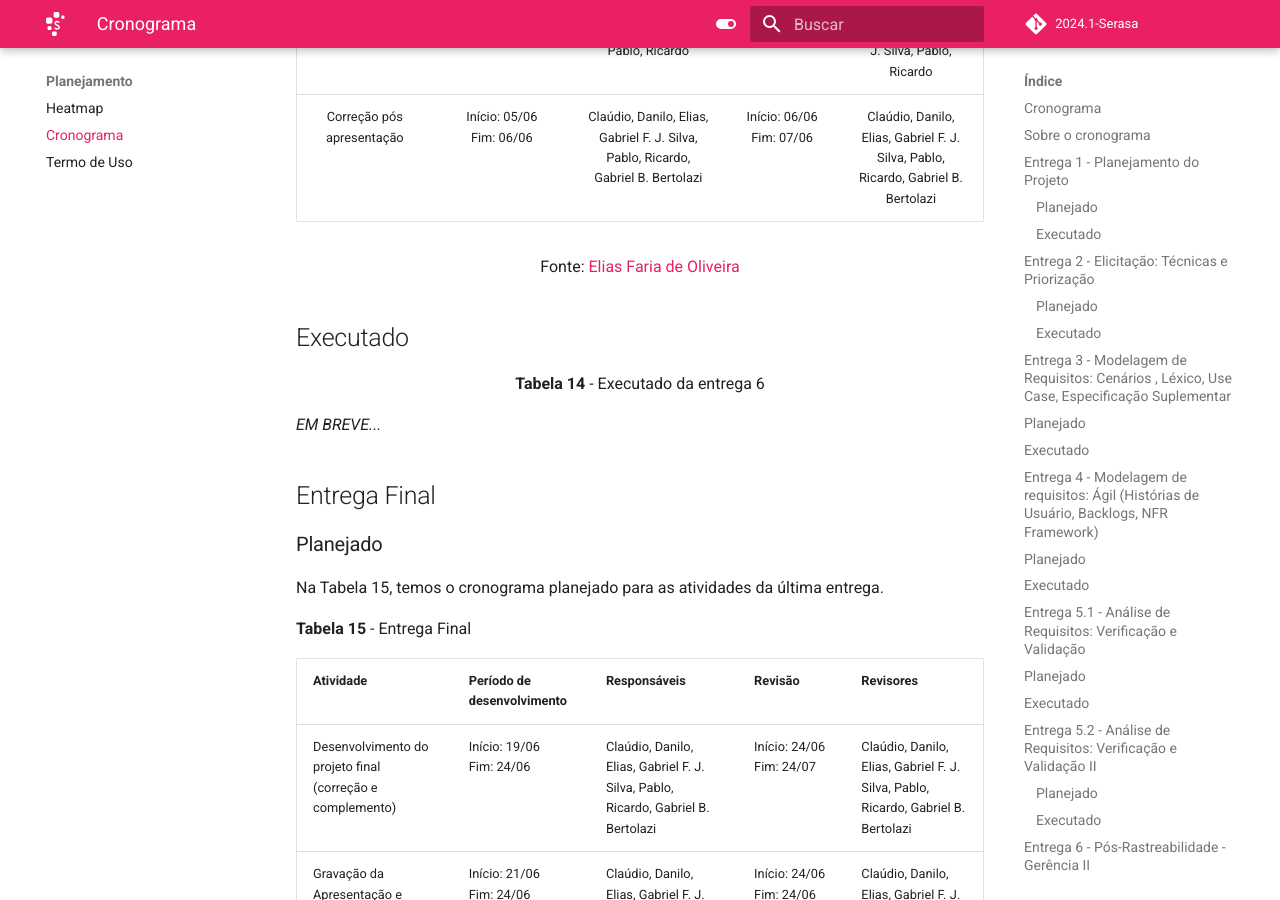
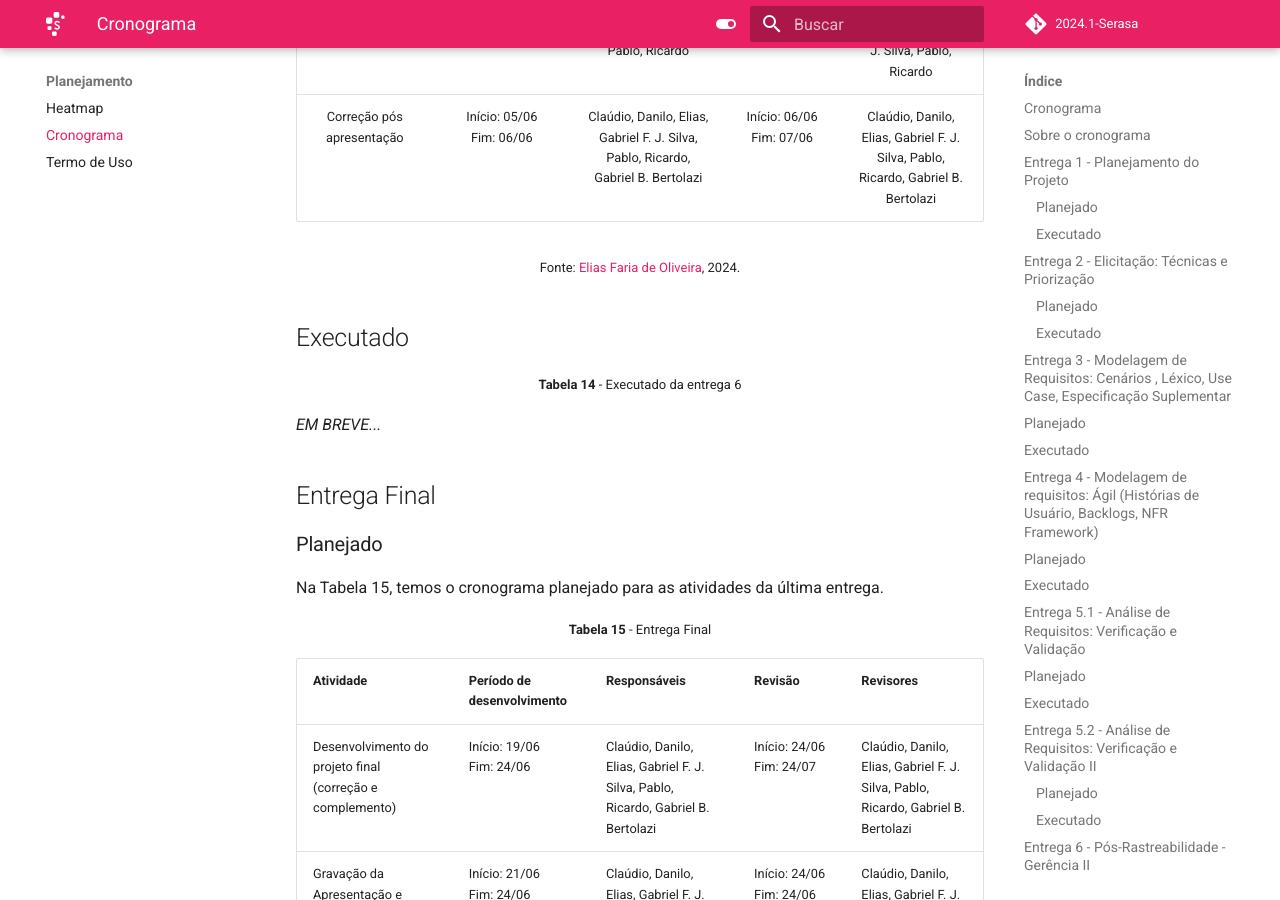
Before and after one commit to Requisitos-de-Software/2024.1-Serasa, an MkDocs documentation site: the page built from docs/planejamento/cronograma.md, in a window 1280 px wide and 900 px high, scrolled down 8509 px. Built offline with MkDocs 1.6.1 and Material for MkDocs 9.7.7, drawn with Linux system fonts in a browser that asks for light colours; comment, search, counter and statistics services are not loaded.

Commit message:
Conserta referenciamento.

```diff
--- a/docs/planejamento/cronograma.md
+++ b/docs/planejamento/cronograma.md
@@ -10,9 +10,9 @@ O cronograma tem como objetivo organizar todas as tarefas que devem ser realizad
 
 Na Tabela 1, tem-se o planejado para todas as atividades previstas da primeira entrega.
 
-<p style = "text-align: center;">
+<font size="2"><p style = "text-align: center;">
     <b>Tabela 1</b> - Planejamento do Projeto
-</p>
+</p></font>
 
 | Atividade | Período de desenvolvimento | Responsáveis | Revisão | Revisores |
 | --- | --- | --- | --- | --- |
@@ -29,25 +29,27 @@ Na Tabela 1, tem-se o planejado para todas as atividades previstas da primeira e
 | Implementar Git Page | Início: 18/03   <br>Fim: 25/03 | Danilo | Início: 25/03 Fim: 27/03 | Pablo |
 | Correção pós apresentação | Início: 02/04  <br>Fim: 04/04 | Claúdio, Danilo, Elias, Gabriel F. J. Silva, Pablo, Ricardo, Gabriel B. Bertolazi | Início: 04/04  <br>Fim: 06/04 | Claúdio, Danilo, Elias, Gabriel F. J. Silva, Pablo, Ricardo, Gabriel B. Bertolazi |
 
-Fonte: [Pablo S. Costa](https://github.com/pabloheika), 2024.
+<font size="2"><p style="text-align: center">Fonte: [Pablo S. Costa](https://github.com/pabloheika), 2024.</p></font>
 
 ### Executado
 
 Na Tabela 2, está o cronograma executado nas atividades da primeira entrega.
 
-**Tabela 2** - Planejamento do Projeto
+<font size="2"><p style = "text-align: center;">
+    <b>Tabela 2</b> - Planejamento do Projeto
+</p></font>
 
 EM BREVE….
 
-Fonte: [Pablo S. Costa](https://github.com/pabloheika), 2024.
+<font size="2"><p style="text-align: center">Fonte: [Pablo S. Costa](https://github.com/pabloheika), 2024.</p></font>
 
 ## Entrega 2 - Elicitação: Técnicas e Priorização
 
 ### Planejado
 
-<p style = "text-align: center;">
+<font size="2"><p style = "text-align: center;">
     <b>Tabela 3</b> - Planejamento da entrega 2
-</p>
+</p></font>
 
 | Atividade | Período de desenvolvimento | Responsáveis | Revisão | Revisores |
 | --- | --- | --- | --- | --- |
@@ -65,7 +67,7 @@ Fonte: [Pablo S. Costa](https://github.com/pabloheika), 2024.
 | Gravação da apresentação | Início: 16/04    <br>Fim: 17/04 | Cláudio, Danilo, Elias, Gabriel B. Bertolazi, Gabriel F. J. Silva, Pablo, Ricardo | Início: 17/04 <br>Fim: 17/04 | Cláudio, Danilo, Elias, Gabriel B. Bertolazi, Gabriel F. J. Silva, Pablo, Ricardo |
 | Correções pós apresentação | Início: 18/04  <br>Fim: 19/04 | Cláudio, Danilo, Elias, Gabriel B. Bertolazi, Gabriel F. J. Silva, Pablo, Ricardo | Início: 19/04 <br>Fim: 19/04 | Cláudio, Danilo, Elias, Gabriel B. Bertolazi, Gabriel F. J. Silva, Pablo, Ricardo |
 
-Fonte: [Gabriel F. J. Silva](https://github.com/MMcLovin), 2024.
+<font size="2"><p style="text-align: center">Fonte: [Gabriel F. J. Silva](https://github.com/MMcLovin), 2024.</p></font>
 
 ### Executado
 
@@ -75,9 +77,9 @@ Fonte: [Gabriel F. J. Silva](https://github.com/MMcLovin), 2024.
 
 ## Planejado
 
-<p style = "text-align: center;">
+<font size="2"><p style = "text-align: center;">
     <b>Tabela 5</b> - Planejamento da entrega 3
-</p>
+</p></font>
 
 | Atividade | Período de desenvolvimento | Responsáveis | Revisão | Revisores |
 | :---: | :---: | :---: | :---: | :---: |
@@ -89,13 +91,13 @@ Fonte: [Gabriel F. J. Silva](https://github.com/MMcLovin), 2024.
 | Gravação da Apresentação e  Entrega | Início: 03/05 Fim: 04/05  | Cláudio, Danilo, Elias, Gabriel B. Bertolazi, Gabriel F. J. Silva, Pablo, Ricardo | Início: 04/05 Fim: 04/05  | Cláudio, Danilo, Elias, Gabriel B. Bertolazi, Gabriel F. J. Silva, Pablo, Ricardo |
 | Corrreção pós apresentação | Início: 07/05 Fim: 08/05 | Claúdio, Danilo, Elias, Gabriel F. J. Silva, Pablo, Ricardo, Gabriel B.Bertolazi | Início: 08/05 Fim: 08/05 | Claúdio, Danilo, Elias, Gabriel F. J. Silva, Pablo, Ricardo, Gabriel B. Bertolazi |
 
-Fonte: [Elias Faria de Oliveira](https://github.com/EliasOliver21), 2024.
+<font size="2"><p style="text-align: center">Fonte: [Elias Faria de Oliveira](https://github.com/EliasOliver21), 2024.</p></font>
 
 ## Executado
 
-<p style = "text-align: center;">
+<font size="2"><p style = "text-align: center;">
     <b>Tabela 6</b> - Executado da entrega 3
-</p>
+</p></font>
 
 *EM BREVE...*
 
@@ -103,9 +105,10 @@ Fonte: [Elias Faria de Oliveira](https://github.com/EliasOliver21), 2024.
 ## Entrega 4 - Modelagem de requisitos: Ágil (Histórias de Usuário, Backlogs, NFR Framework)
 
 ## Planejado
-<p style = "text-align: center;">
+
+<font size="2"><p style = "text-align: center;">
     <b>Tabela 7</b> - Planejamento da entrega 4
-</p>
+</p></font>
 
 | Atividade | Período de desenvolvimento | Responsáveis | Revisão | Revisores |
 | --- | --- | --- | --- | --- |
@@ -118,21 +121,23 @@ Fonte: [Elias Faria de Oliveira](https://github.com/EliasOliver21), 2024.
 | Gravação de apresentação | Início: 12/05 Fim: 13/05 | Claúdio, Danilo, Elias, Gabriel F. J. Silva, Pablo, Ricardo, Gabriel B. Bertolazi | Início: 13/05 Fim: 13/05 |  Claúdio, Danilo, Elias, Gabriel F. J. Silva, Pablo, Ricardo, Gabriel B. Bertolazi |
 | Corrreção pós apresentação | Início: 14/05 Fim: 17/05 | Claúdio, Danilo, Elias, Gabriel F. J. Silva, Pablo, Ricardo, Gabriel B.Bertolazi | Início: 17/05 Fim: 21/05 | Claúdio, Danilo, Elias, Gabriel F. J. Silva, Pablo, Ricardo, Gabriel B. Bertolazi |
 
-Fonte: [Gabriel B. Bertolazi](https://github.com/Bertolazi), 2024.
+<font size="2"><p style="text-align: center">Fonte: [Gabriel B. Bertolazi](https://github.com/Bertolazi), 2024.</p></font>
 
 ## Executado
-<p style = "text-align: center;">
+
+<font size="2"><p style = "text-align: center;">
     <b>Tabela 8</b> - Executado da entrega 4
-</p>
+</p></font>
 
 *EM BREVE...*
 
 ## Entrega 5.1 - Análise de Requisitos: Verificação e Validação
 
 ## Planejado
-<p style = "text-align: center;">
+
+<font size="2"><p style = "text-align: center;">
     <b>Tabela 9</b> - Planejado da entrega 5.1
-</p>
+</p></font>
 
 | Atividade | Período de desenvolvimento | Responsáveis | Revisão | Revisores |
 | --- | --- | --- | --- | --- |
@@ -142,12 +147,12 @@ Fonte: [Gabriel B. Bertolazi](https://github.com/Bertolazi), 2024.
 | Gravação da entrega | Início: 20/05 Fim: 21/05 | Claúdio, Danilo, Elias, Gabriel F. J. Silva, Pablo, Ricardo, Gabriel B. Bertolazi | Início: 21/05 Fim: 22/05 | Claúdio, Danilo, Elias, Gabriel F. J. Silva, Pablo, Ricardo, Gabriel B. Bertolazi |
 | Revisão pós avaliação | Início: 23/05 Fim: 28/05 |Claúdio, Danilo, Elias, Gabriel F. J. Silva, Pablo, Ricardo, Gabriel B. Bertolazi| Início: 28/05 Fim: 30/05 |Claúdio, Danilo, Elias, Gabriel F. J. Silva, Pablo, Ricardo, Gabriel B. Bertolazi|
 
-Fonte: [Gabriel B. Bertolazi](https://github.com/Bertolazi), 2024.
+<font size="2"><p style="text-align: center">Fonte: [Gabriel B. Bertolazi](https://github.com/Bertolazi), 2024.</p></font>
 
 ## Executado
-<p style = "text-align: center;">
+<font size="2"><p style = "text-align: center;">
     <b>Tabela 10</b> - Executado da entrega 5.1
-</p>
+</p></font>
 
 *EM BREVE...*
 
@@ -155,9 +160,9 @@ Fonte: [Gabriel B. Bertolazi](https://github.com/Bertolazi), 2024.
 
 ### Planejado
 
-<p style = "text-align: center;">
+<font size="2"><p style = "text-align: center;">
     <b>Tabela 11</b> - Planejamento da entrega 5.2
-</p>
+</p></font>
 
 | Atividade | Período de desenvolvimento | Responsáveis | Revisão | Revisores |
 | --- | --- | --- | --- | --- |
@@ -168,7 +173,7 @@ Fonte: [Gabriel B. Bertolazi](https://github.com/Bertolazi), 2024.
 | Gravação da apresentação | Início: 15/06    <br>Fim: 16/16 | Cláudio, Danilo, Elias, Gabriel B. Bertolazi, Gabriel F. J. Silva, Pablo, Ricardo | Início: 17/06 <br>Fim: 17/06 | Cláudio, Danilo, Elias, Gabriel B. Bertolazi, Gabriel F. J. Silva, Pablo, Ricardo |
 | Correções pós apresentação | Início: 19/06  <br>Fim: 19/06 | Cláudio, Danilo, Elias, Gabriel B. Bertolazi, Gabriel F. J. Silva, Pablo, Ricardo | Início: 16/06 <br>Fim: 19/06 | Cláudio, Danilo, Elias, Gabriel B. Bertolazi, Gabriel F. J. Silva, Pablo, Ricardo |
 
-Fonte: [Gabriel F. J. Silva](https://github.com/MMcLovin), 2024.
+<font size="2"><p style="text-align: center">Fonte: [Gabriel F. J. Silva](https://github.com/MMcLovin), 2024.</p></font>
 
 ### Executado
 
@@ -178,9 +183,9 @@ Fonte: [Gabriel F. J. Silva](https://github.com/MMcLovin), 2024.
 
 ### Planejado
 
-<p style = "text-align: center;">
+<font size="2"><p style = "text-align: center;">
     <b>Tabela 13</b> - Pós-Rastreabilidade - Gerência II
-</p>
+</p></font>
 
 
 | Atividade | Período de desenvolvimento | Responsáveis | Revisão | Revisores |
@@ -191,19 +196,13 @@ Fonte: [Gabriel F. J. Silva](https://github.com/MMcLovin), 2024.
 | Gravação da Apresentação e Entrega | Início: 01/06 Fim: 03/06  | Cláudio, Danilo, Elias, Gabriel B. Bertolazi, Gabriel F. J. Silva, Pablo, Ricardo | Início: 04/05 Fim: 04/05  | Cláudio, Danilo, Elias, Gabriel B. Bertolazi, Gabriel F. J. Silva, Pablo, Ricardo |
 | Correção pós apresentação | Início: 05/06  <br>Fim: 06/06 | Claúdio, Danilo, Elias, Gabriel F. J. Silva, Pablo, Ricardo, Gabriel B. Bertolazi | Início: 06/06  <br>Fim: 07/06 | Claúdio, Danilo, Elias, Gabriel F. J. Silva, Pablo, Ricardo, Gabriel B. Bertolazi |
 
-
-<p style = "text-align: center;">
-    Fonte:
-    <a href="https://github.com/EliasOliver21">
-        Elias Faria de Oliveira
-    </a>
-</p>
+<font size="2"><p style="text-align: center">Fonte: [Elias Faria de Oliveira](https://github.com/EliasOliver21), 2024.</p></font>
 
 ## Executado
 
-<p style = "text-align: center;">
+<font size="2"><p style = "text-align: center;">
     <b>Tabela 14</b> - Executado da entrega 6
-</p>
+</p></font>
 
 *EM BREVE...*
 
@@ -216,7 +215,9 @@ Fonte: [Gabriel F. J. Silva](https://github.com/MMcLovin), 2024.
 
 Na Tabela 15, temos o cronograma planejado para as atividades da última entrega.
 
-**Tabela 15** - Entrega Final
+<font size="2"><p style="text-align: center">
+    <b>Tabela 15</b> - Entrega Final
+</p></font>
 
 | Atividade | Período de desenvolvimento | Responsáveis | Revisão | Revisores |
 | --- | --- | --- | --- | --- |
@@ -224,7 +225,7 @@ Na Tabela 15, temos o cronograma planejado para as atividades da última entrega
 | Gravação da Apresentação e Entrega | Início: 21/06  <br>Fim: 24/06 | Claúdio, Danilo, Elias, Gabriel F. J. Silva, Pablo, Ricardo, Gabriel B. Bertolazi | Início: 24/06 Fim: 24/06 | Claúdio, Danilo, Elias, Gabriel F. J. Silva, Pablo, Ricardo, Gabriel B. Bertolazi |
 | Correção pós apresentação | Início: 25/06  <br>Fim: 10/07 | Claúdio, Danilo, Elias, Gabriel F. J. Silva, Pablo, Ricardo, Gabriel B. Bertolazi | Início: 10/07  <br>Fim: 11/07 | Claúdio, Danilo, Elias, Gabriel F. J. Silva, Pablo, Ricardo, Gabriel B. Bertolazi |
 
-Fonte: [Pablo S. Costa](https://github.com/pabloheika), 2024.
+<font size="2"><p style="text-align: center">Fonte: [Pablo S. Costa](https://github.com/pabloheika), 2024.</p></font>
 
 ## Bibliografia
 
```
